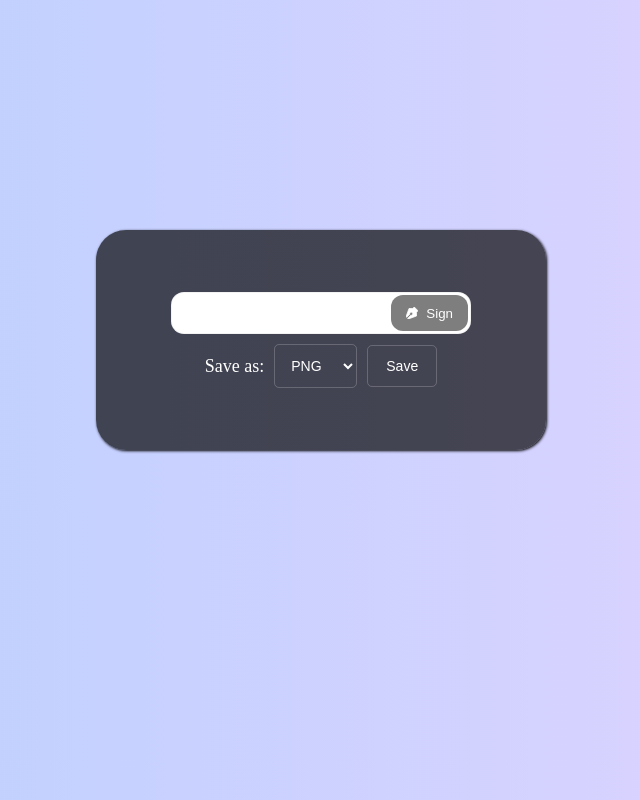
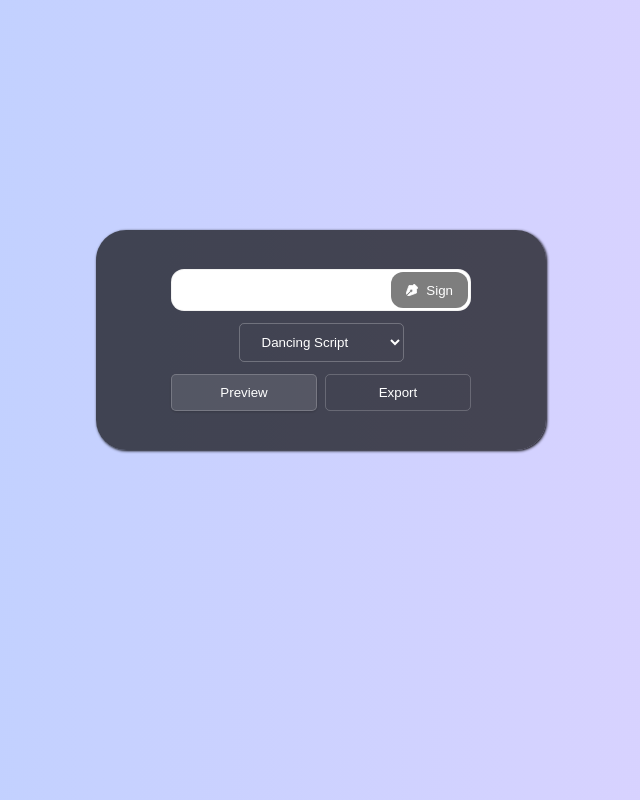
Before and after one commit to reykhambhaita/ren-sign, a website built with Vite: page index.html in a window 1280 px wide. Shown: the whole page, without its empty margins (319-959 px from the left). Built offline with nearby package versions, Linux system fonts and the light colour scheme.

Commit message:
feat: add export and preview buttons for tabs

```diff
--- a/index.html
+++ b/index.html
@@ -1,5 +1,6 @@
 <!doctype html>
 <html lang="en">
+
   <head>
     <meta charset="UTF-8" />
 
@@ -7,6 +8,7 @@
     <link rel="stylesheet" href="./src/style.css">
     <title>Vite App</title>
   </head>
+
   <body>
 
     <div class="modal">
@@ -16,17 +18,13 @@
           <button id="signButton">
             <svg width="12px" height="12px" viewBox="0 0 16 16" fill="none" xmlns="http://www.w3.org/2000/svg"
               stroke="#ffffff">
-
               <g id="SVGRepo_bgCarrier" stroke-width="0" />
-
               <g id="SVGRepo_tracerCarrier" stroke-linecap="round" stroke-linejoin="round" />
-
               <g id="SVGRepo_iconCarrier">
                 <path
                   d="M11 0L16 5L14 7V12L3 16L2.20711 15.2071L6.48196 10.9323C6.64718 10.9764 6.82084 11 7 11C8.10457 11 9 10.1046 9 9C9 7.89543 8.10457 7 7 7C5.89543 7 5 7.89543 5 9C5 9.17916 5.02356 9.35282 5.06774 9.51804L0.792893 13.7929L0 13L4 2H9L11 0Z"
                   fill="#ffffff" />
               </g>
-
             </svg>Sign
           </button>
         </div>
@@ -35,10 +33,38 @@
           <!--append sign name here-->
         </div>
 
+        <div class="font-selector">
+          <select id="fontSelect">
+            <optgroup label="Signature Styles">
+              <option value="'Dancing Script', cursive">Dancing Script</option>
+              <option value="'Great Vibes', cursive">Great Vibes</option>
+              <option value="'Pacifico', cursive">Pacifico</option>
+              <option value="'Alex Brush', cursive">Alex Brush</option>
+              <option value="'Yellowtail', cursive">Yellowtail</option>
+              <option value="'Mr De Haviland', cursive">Mr De Haviland</option>
+              <option value="'Pinyon Script', cursive">Pinyon Script</option>
+              <option value="'Allura', cursive">Allura</option>
+              <option value="'Tangerine', cursive">Tangerine</option>
+              <option value="'Rochester', cursive">Rochester</option>
+              <option value="'Splash', cursive">Splash</option>
+              <option value="'Satisfy', cursive">Satisfy</option>
+            </optgroup>
+          </select>
+        </div>
+
         <div class="signature-prev">
           <!--preview of the signature-->
         </div>
 
+        <div class="tabs">
+          <div class="tab-buttons">
+            <button class="tab-button active" data-tab="preview">Preview</button>
+            <button class="tab-button" data-tab="export">Export</button>
+          </div>
+
+
+        </div>
+        <div class="tab-content" data-tab="export">
           <div class="export-options">
             <label for="format">Save as:</label>
             <select id="format">
@@ -51,7 +77,9 @@
           </div>
         </div>
       </div>
+    </div>
     <div id="app"></div>
     <script type="module" src="/src/main.js"></script>
   </body>
+
 </html>
--- a/src/main.js
+++ b/src/main.js
@@ -1,3 +1,4 @@
+//signature preview
 const textField = document.getElementById('textField');
 const signaturePrev = document.querySelector('.signature-prev');
 
@@ -13,3 +14,21 @@ textField.addEventListener('input', (event) => {
     signaturePrev.textContent = '';
   }
 })
+
+//export and preview tabs
+
+const tabButtons = document.querySelectorAll('.tab-button');
+const tabContents = document.querySelectorAll('.tab-content');
+
+tabButtons.forEach(button => {
+  button.addEventListener('click', () => {
+    const tabName = button.getAttribute('data-tab');
+
+
+    tabButtons.forEach(btn => btn.classList.remove('active'));
+    tabContents.forEach(content => content.classList.remove('active'));
+
+    button.classList.add('active');
+    document.querySelector(`.tab-content[data-tab="${tabName}"]`).classList.add('active');
+  })
+});
--- a/src/style.css
+++ b/src/style.css
@@ -104,6 +104,7 @@ body {
   font-size: 18px;
   align-items: center;
   gap: 10px;
+  flex-wrap: wrap;
 }
 
 #format {
@@ -113,6 +114,7 @@ body {
   border: 1px solid rgba(255, 255, 255, 0.2);
   background: transparent;
   color: white;
+  cursor: pointer;
 }
 
 #saveButton {
@@ -122,9 +124,72 @@ body {
   border: 1px solid rgba(255, 255, 255, 0.2);
   background: transparent;
   color: white;
+  cursor: pointer;
+  transition: 0.2s;
+}
+
+#saveButton:hover {
+  background: rgba(255, 255, 255, 0.1);
 }
 
 #format option {
   background: rgba(0, 0, 0, 0.8);
 
 }
+
+.tabs {
+  width: 80%;
+  max-width: 300px;
+  margin-top: 12px;
+}
+
+.tab-buttons {
+  display: flex;
+  gap: 8px;
+}
+
+.tab-button {
+  flex: 1;
+  padding: 10px 18px;
+  background: transparent;
+  border: 1px solid rgba(255, 255, 255, 0.2);
+  color: white;
+  border-radius: 5px;
+  cursor: pointer;
+  transition: all 0.5s ease-in;
+}
+
+.tab-button.active {
+  background-color: rgba(255, 255, 255, 0.1);
+  box-shadow: 0 1px 3px rgba(0, 0, 0, 0.2);
+}
+
+.tab-content {
+  display: none;
+  padding: 10px;
+  background: rgb(0, 0, 0, 0.2);
+  border-radius: 8px;
+  margin-top: 10px;
+  min-height: 0;
+}
+
+.tab-content.active {
+  display: block;
+}
+
+
+#fontSelect {
+  padding: 10px 18px;
+  border: none;
+  margin-top: 12px;
+  border-radius: 5px;
+  background: transparent;
+  border: 1px solid rgba(255, 255, 255, 0.249);
+  color: white;
+}
+
+#fontSelect option,
+optgroup {
+  background-color: rgb(42, 42, 42);
+  color: white;
+}
```
Lines whose indentation alone changed are shown as unchanged.
